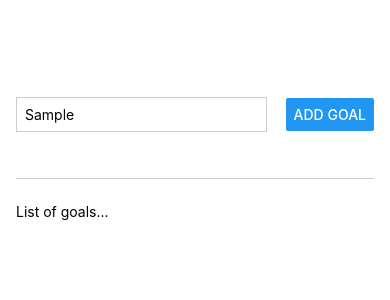
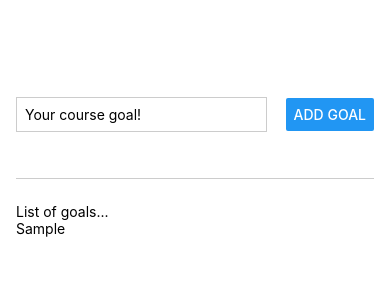
Before and after one commit to charlesb24/learning-react-native1, a React Native app in the folder 1-getting-started/: screen / in a window 390 px wide. Both pictures are taken after typing "Sample" into the empty fields and a click on the button "ADD GOAL". Shown: the top 300 px of the page. Built offline with nearby package versions, Linux system fonts and the light colour scheme.

Commit message:
use state and event properties to handle input and render arrays of data

```diff
--- a/1-getting-started/App.js
+++ b/1-getting-started/App.js
@@ -1,17 +1,40 @@
 import { StatusBar } from 'expo-status-bar';
+import { useState } from 'react';
 import { StyleSheet, Text, TextInput, View, Button } from 'react-native';
 
 export default function App() {
+  const [ goalText, setGoalText ] = useState('');
+  const [ goals, setGoals ] = useState([]);
+
+  function handleGoalInput(text) {
+    setGoalText(text);
+  }
+
+  function handleAddGoal() {
+    setGoals(prevState => [ ...prevState, goalText ]);
+    setGoalText('');
+  }
+
   return (
     <View style={ styles.appContainer }>
 
       <View style={ styles.inputContainer }>
-        <TextInput style={ styles.textInput } placeholder="Your course goal!" />
-        <Button title="Add Goal" />
+        <TextInput
+          style={ styles.textInput }
+          placeholder="Your course goal!"
+          onChangeText={ handleGoalInput }
+          value={ goalText }
+        />
+        <Button title="Add Goal" onPress={ handleAddGoal } />
       </View>
 
       <View style={ styles.goalsContainer }>
         <Text>List of goals...</Text>
+        { goals.map((goal, index) => (
+          <View key={ goal + index.toString() }>
+            <Text>{ goal }</Text>
+          </View>
+        ))}
       </View>
 
       <StatusBar style="dark" />
```
